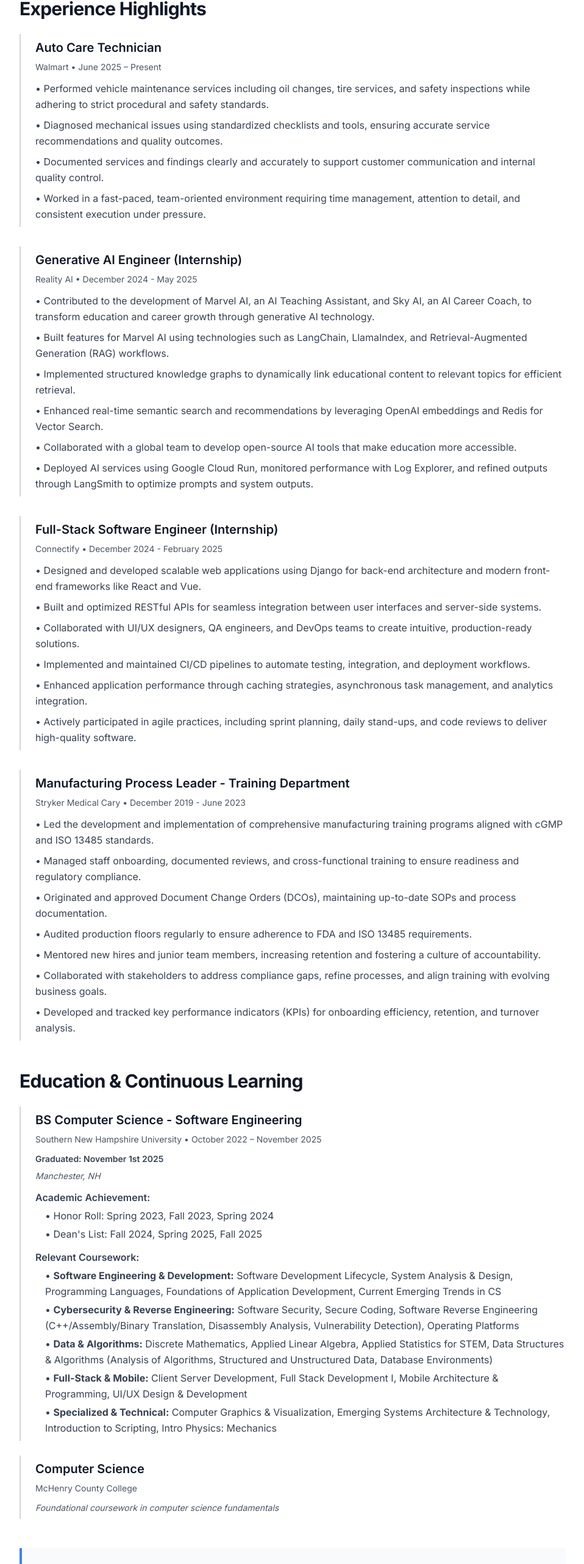
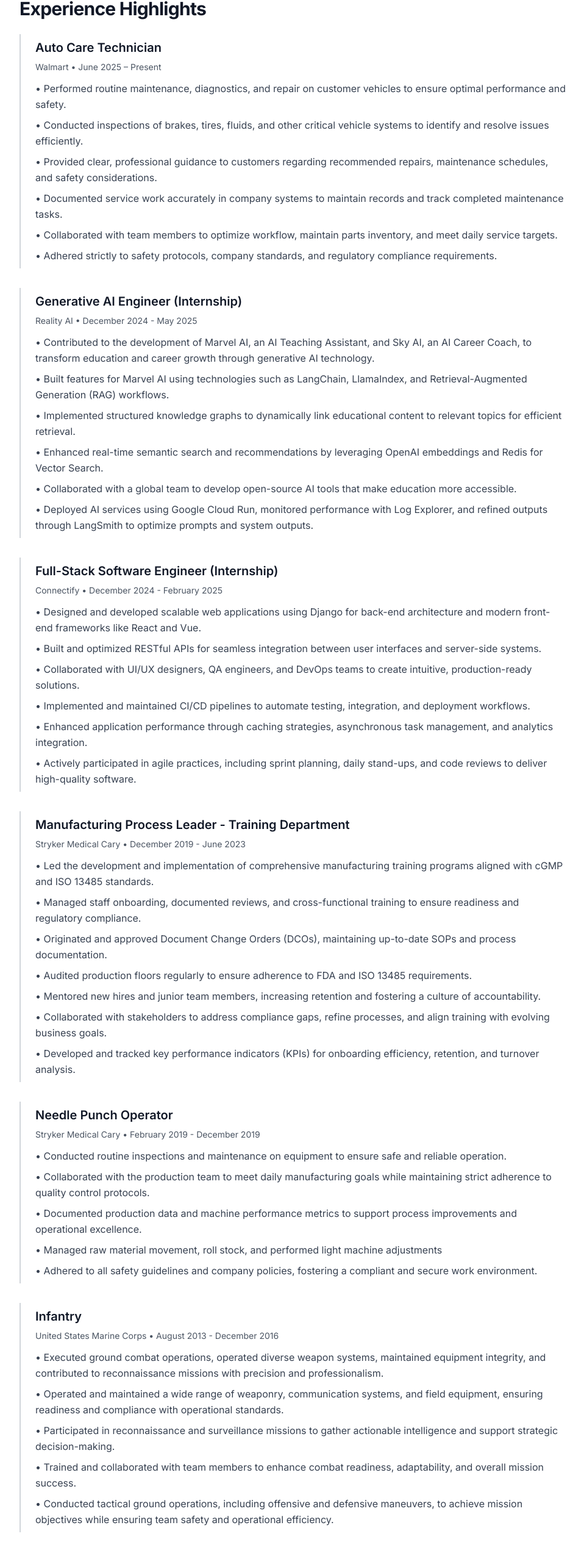
Before and after one commit to nwyrwas/Portfolio, a Next.js app: page /about in a window 1280 px wide. Shown: the part 1297-3861 px from the top of the page at 61% size, without its empty margins (56-1014 px from the left). Built offline with nearby package versions, Linux system fonts and the light colour scheme.

Commit message:
adding more job history

```diff
--- a/app/about/page.tsx
+++ b/app/about/page.tsx
@@ -126,10 +126,12 @@
                   Walmart • June 2025 – Present
                 </p>
                 <ul className="space-y-2 body text-gray-700">
-                  <li>• Performed vehicle maintenance services including oil changes, tire services, and safety inspections while adhering to strict procedural and safety standards.</li>
-                  <li>• Diagnosed mechanical issues using standardized checklists and tools, ensuring accurate service recommendations and quality outcomes.</li>
-                  <li>• Documented services and findings clearly and accurately to support customer communication and internal quality control.</li>
-                  <li>• Worked in a fast-paced, team-oriented environment requiring time management, attention to detail, and consistent execution under pressure.</li>
+                  <li>• Performed routine maintenance, diagnostics, and repair on customer vehicles to ensure optimal performance and safety.</li>
+                  <li>• Conducted inspections of brakes, tires, fluids, and other critical vehicle systems to identify and resolve issues efficiently.</li>
+                  <li>• Provided clear, professional guidance to customers regarding recommended repairs, maintenance schedules, and safety considerations.</li>
+                  <li>• Documented service work accurately in company systems to maintain records and track completed maintenance tasks.</li>
+                  <li>• Collaborated with team members to optimize workflow, maintain parts inventory, and meet daily service targets.</li>
+                  <li>• Adhered strictly to safety protocols, company standards, and regulatory compliance requirements.</li>
                 </ul>
               </div>
 
@@ -170,6 +172,33 @@
                   <li>• Mentored new hires and junior team members, increasing retention and fostering a culture of accountability.</li>
                   <li>• Collaborated with stakeholders to address compliance gaps, refine processes, and align training with evolving business goals.</li>
                   <li>• Developed and tracked key performance indicators (KPIs) for onboarding efficiency, retention, and turnover analysis.</li>
+                </ul>
+              </div>
+
+              <div className="border-l-2 border-gray-300 pl-6 py-2">
+                <h3 className="text-xl font-semibold text-gray-900 mb-2">Needle Punch Operator</h3>
+                <p className="text-sm text-gray-600 mb-3">Stryker Medical Cary • February 2019 - December 2019</p>
+                <ul className="space-y-2 body text-gray-700">
+                  <li>• Conducted routine inspections and maintenance on equipment to ensure safe and reliable operation.</li>
+                  <li>• Collaborated with the production team to meet daily manufacturing goals while maintaining strict adherence to quality control protocols.</li>
+                  <li>• Documented production data and machine performance metrics to support process improvements and operational excellence.</li>
+                  <li>• Managed raw material movement, roll stock, and performed light machine adjustments</li>
+                  <li>• Adhered to all safety guidelines and company policies, fostering a compliant and secure work environment.</li>
+                </ul>
+              </div>
+
+              <div className="border-l-2 border-gray-300 pl-6 py-2">
+                <h3 className="text-xl font-semibold text-gray-900 mb-2">Infantry</h3>
+                <p className="text-sm text-gray-600 mb-3">United States Marine Corps • August 2013 - December 2016</p>
+                <ul className="space-y-2 body text-gray-700">
+                  <li>• Executed ground combat operations, operated diverse weapon systems, maintained equipment integrity, and contributed to reconnaissance missions
+                        with precision and professionalism.</li>
+                  <li>• Operated and maintained a wide range of weaponry, communication systems, and field equipment, ensuring readiness and compliance with operational
+                        standards.</li>
+                  <li>• Participated in reconnaissance and surveillance missions to gather actionable intelligence and support strategic decision-making.</li>
+                  <li>• Trained and collaborated with team members to enhance combat readiness, adaptability, and overall mission success.</li>
+                  <li>• Conducted tactical ground operations, including offensive and defensive maneuvers, to achieve mission objectives while ensuring team safety and
+                        operational efficiency.</li>
                 </ul>
               </div>
             </div>
```
